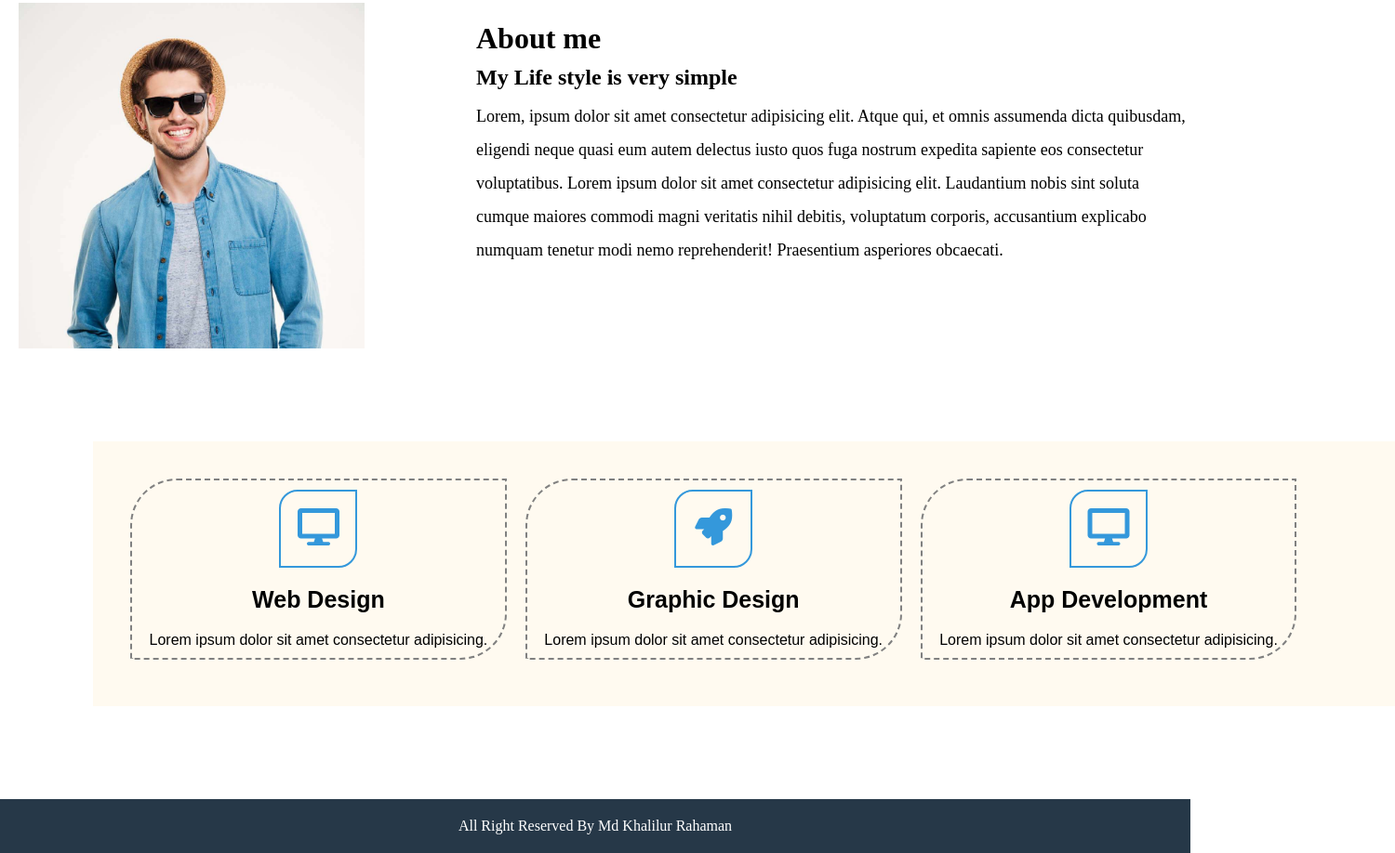
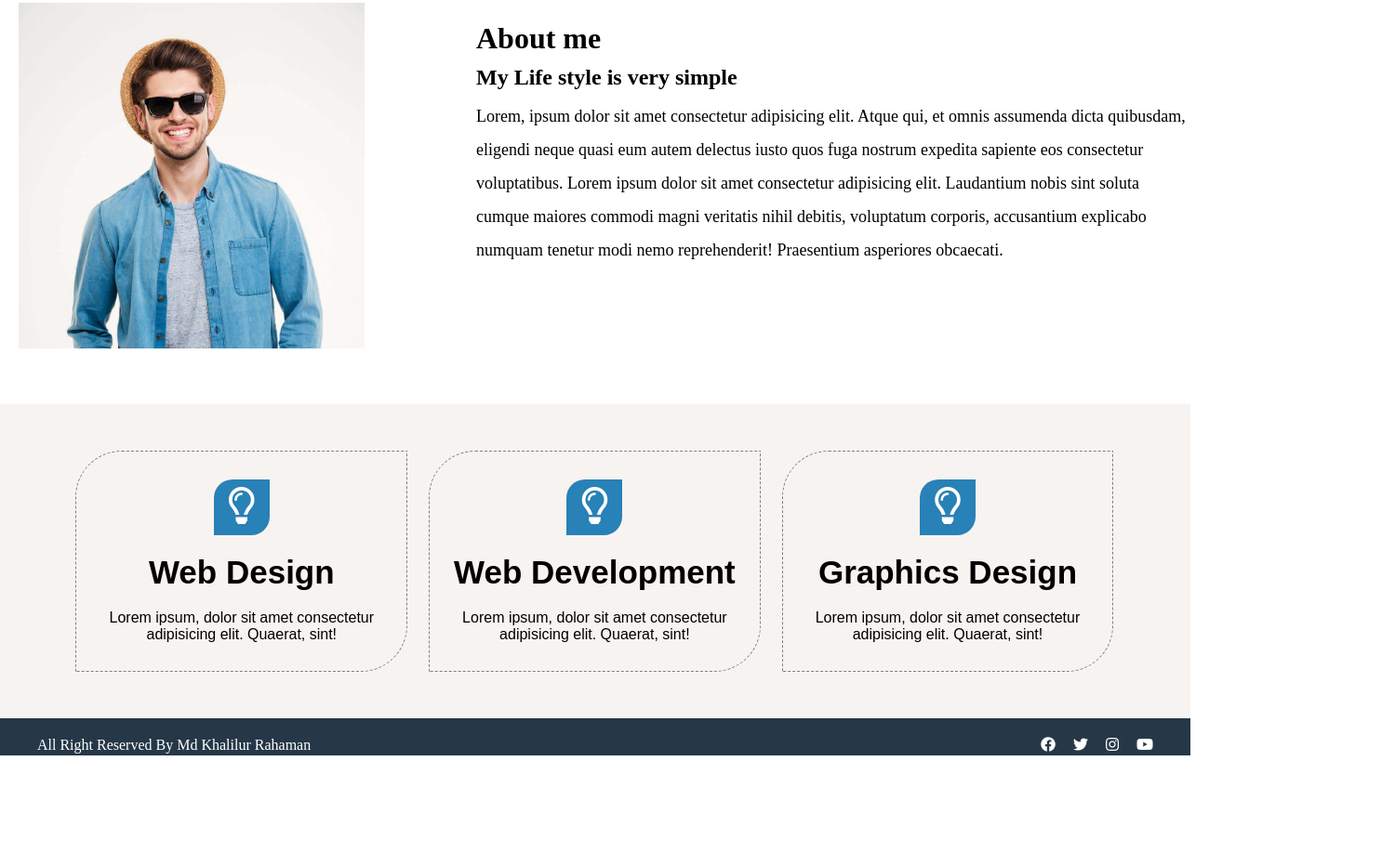
Before and after one commit to khalilafroza/ClassAssignment, a plain HTML site: page index.html in a window 1280 px wide. Shown: the part 672-1590 px from the top of the page at 93% size, 1500 px wide, since content can reach past the window. After the commit the page ends 1485 px from the top, so only its background shows below. Drawn offline with Linux system fonts and the light colour scheme.

Commit message:
file update

```diff
--- a/index.html
+++ b/index.html
@@ -55,26 +55,28 @@
             </div>
         </div>
 
-    <div class="serviceBox clearFix text-center">
+        <div class="service-section clearFix text-center">
             <div class="fixed_with">
+
                 <div class="serviceItem ">
-                <span><i class="fas fa-desktop"></i></span>
+                    <span><i class="far fa-lightbulb"></i></span>
                     <h3>Web Design</h3>
-                <p>Lorem ipsum dolor sit amet consectetur adipisicing.</p>
+                    <p>Lorem ipsum, dolor sit amet consectetur adipisicing elit. Quaerat, sint!</p>
                 </div>
                 <div class="serviceItem">
-                <span><i class="fas fa-rocket"></i></span>
-                <h3>Graphic Design</h3>
-                <p>Lorem ipsum dolor sit amet consectetur adipisicing.</p>
+                    <span><i class="far fa-lightbulb"></i></span>
+                    <h3>Web Development</h3>
+                    <p>Lorem ipsum, dolor sit amet consectetur adipisicing elit. Quaerat, sint!</p>
                 </div>
                 <div class="serviceItem">
-                <span><i class="fas fa-desktop"></i></span>
-                <h3>App Development</h3>
-                <p>Lorem ipsum dolor sit amet consectetur adipisicing.</p>
+                    <span><i class="far fa-lightbulb"></i></span>
+                    <h3>Graphics Design</h3>
+                    <p>Lorem ipsum, dolor sit amet consectetur adipisicing elit. Quaerat, sint!</p>
+                </div>
+
+
             </div>
         </div>
-    </div>
-
 <!-- Footer Bottom -->
 
 <div class="footer">
@@ -82,6 +84,14 @@
         <div class="footerleft">
             <p>All Right Reserved By Md Khalilur Rahaman</p>
         </div>
+        <div class="footerright text-right">
+            <ul class="SocialIcon">
+                <li><a href="#"><i class="fab fa-facebook"></i></a></li>
+                <li><a href="#"><i class="fab fa-twitter"></i></a></li>
+                <li><a href="#"><i class="fab fa-instagram"></i></a></li>
+                <li><a href="#"><i class="fab fa-youtube"></i></a></li>
+            </ul>
+        </div>
     </div>
 </div>
 </body>
--- a/style.css
+++ b/style.css
@@ -154,50 +154,33 @@ img{
 }
 
 /* Service */
+.service-section{
+    background-color: #f7f3f0;
+    padding: 50px;
+}
 .service{
-    margin: 100px;
-}
-.service h2{
-    font-family: Arial, Helvetica, sans-serif;
-    font-size: 40px;
-    margin-bottom: 18px;
-}
-.service p{
-    font-family: Arial, Helvetica, sans-serif;
-    max-width: 700px;
-    margin: auto;
-    font-size: 18px;
-}
-
-.serviceBox{
-    background-color: #fffaf0;
-    margin: 100px;
-    padding-bottom: 50px;
-    width: 1400px;
-    height: auto;
-    padding-top: 40px;
+    margin-top: 30px;
 }
 .serviceItem{
-    width: 28%;
+    width: 31.3%;
     float: left;
-    padding: 10px 10px;
-    border: 2px dashed gray;
+    border: 1px dashed gray;
     border-radius: 50px 0px 50px 0px;
-    margin-left: 20px;
-    text-align: center;
+    padding: 30px 10px;
+    box-sizing: border-box;
+    margin-left: 1%;
+    margin-right: 1%;
 }
 .serviceItem span{
     display: block;
     height: 60px;
     width: 60px;
-    border: 2px solid #3498db;
-    border-radius: 20px 0px 20px 0px;
-    color: #3498db;
+    background: #2881b7;
+    color: white;
     margin: auto;
     font-size: 40px;
     line-height: 60px;
-    padding: 10px;
-
+    border-radius: 20px 0px 20px 0px;
 }
 .serviceItem p{
     font-family: Arial, Helvetica, sans-serif;
@@ -205,8 +188,9 @@ img{
 .serviceItem h3{
     font-family: Arial, Helvetica, sans-serif;
     margin: 20px 0px;
-    font-size: 25px;
+    font-size: 35px;
 }
+
 
 
 
@@ -215,6 +199,28 @@ img{
     background-color: #263848;
     color: white;
     padding: 20px;
-    text-align: center;
+
 
 }
+.footerleft{
+    float: left;
+    width: 40%;
+}
+.footerleft p{
+
+}
+.footerright{
+    float: right;
+    width: 60%;
+}
+.SocialIcon{
+    text-align: right;
+}
+.SocialIcon li{
+    list-style: none;
+    display: inline-block;
+}
+.SocialIcon li a{
+    color: white;
+    margin-left: 15px;
+}
```
Lines whose indentation alone changed are shown as unchanged.
